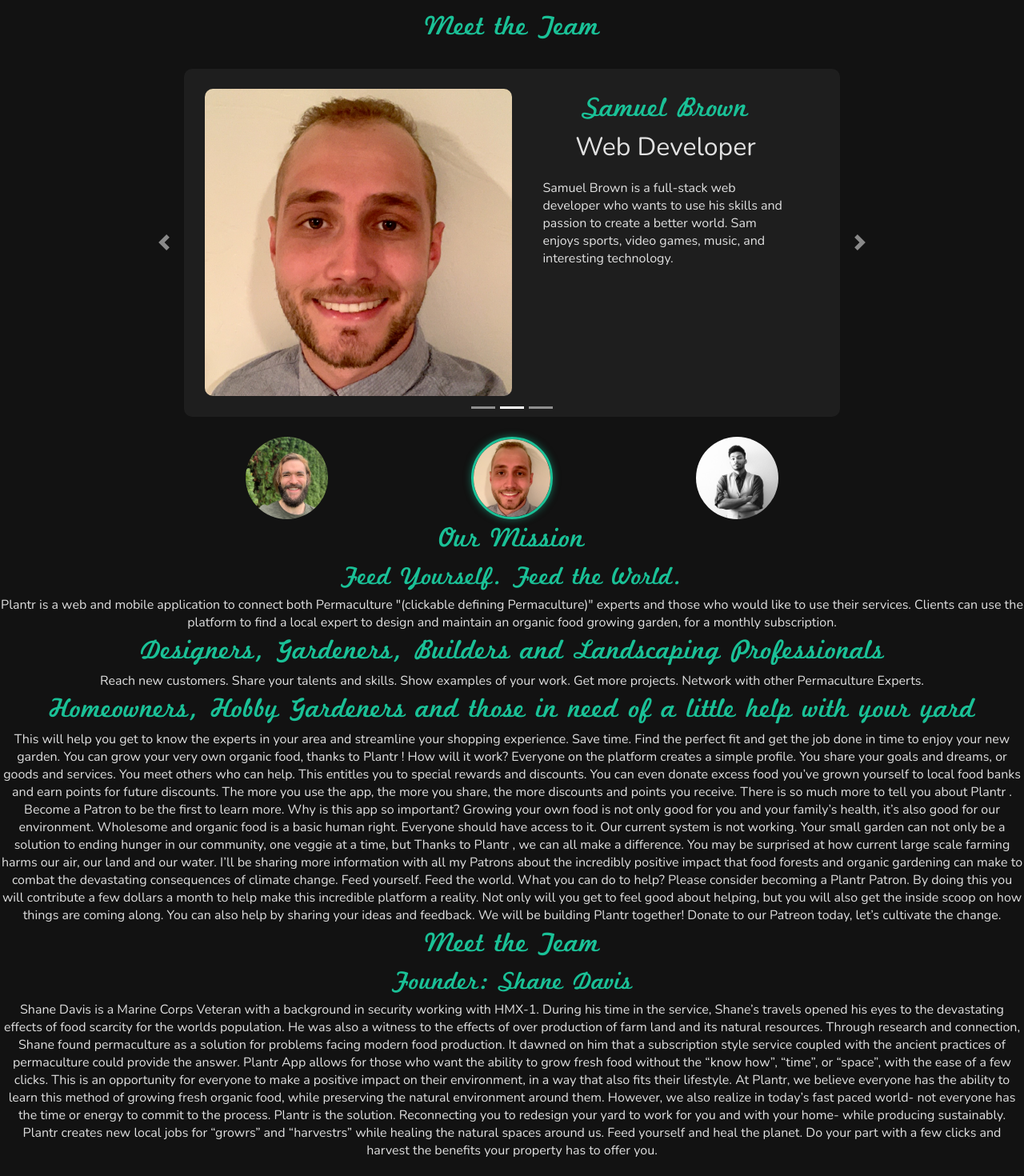
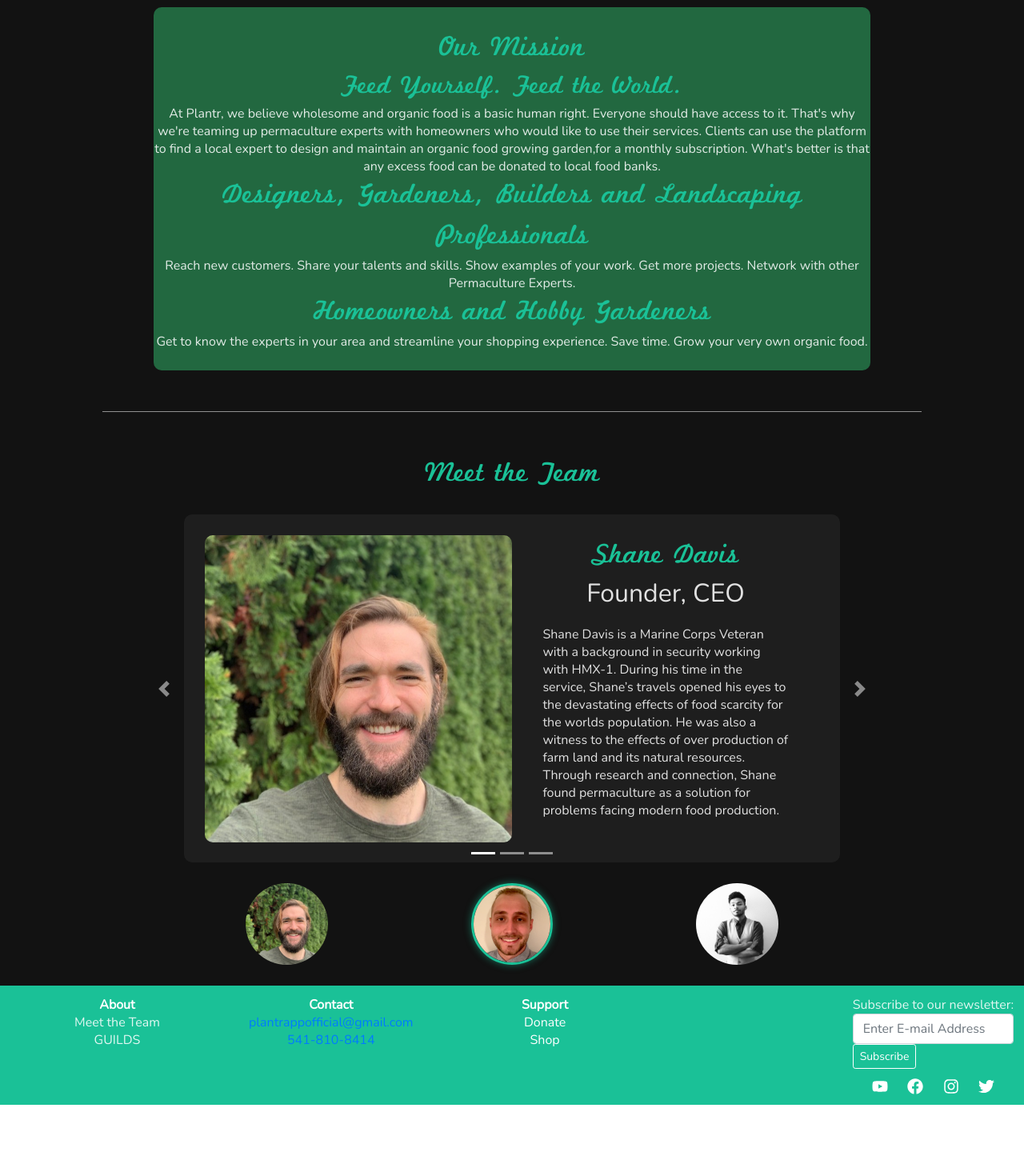
Before and after one commit to Plantrapp/plantrMarketing, a React (Create React App) app: page /nav/about in a window 1280 px wide. Shown: the part 140-1610 px from the top of the page at 80% size. After the commit the page ends 1521 px from the top, so only its background shows below. Built offline with nearby package versions, Linux system fonts and the light colour scheme.

Commit message:
Adds some styling

```diff
--- a/src/components/Footer/Footer.js
+++ b/src/components/Footer/Footer.js
@@ -30,8 +30,12 @@
         </Row>
 
         <Row>
-          <Col></Col>
-          <Col></Col>
+          <Col>Meet the Team</Col>
+          <Col>
+            <a href="mailto:plantrappofficial@gmail.com">
+              plantrappofficial@gmail.com
+            </a>
+          </Col>
           <Col>
             <NavLink to="/nav/support" className="link-featureless">
               Donate
@@ -40,8 +44,10 @@
         </Row>
 
         <Row>
-          <Col></Col>
-          <Col></Col>
+          <Col>GUILDS</Col>
+          <Col>
+            <a href="tel:5418108414">541-810-8414</a>
+          </Col>
           <Col>
             <NavLink to="/nav/support" className="link-featureless">
               Shop
--- a/src/pages/About/About.css
+++ b/src/pages/About/About.css
@@ -13,10 +13,6 @@
   width: 10%;
   border-radius: 100%;
 }
-
-/* .selected {
-  border: 2px solid white;
-} */
 .cItem {
   width: 80%;
   display: flex;
@@ -30,7 +26,6 @@
 .carousel-container {
   width: 80%;
   margin: 2% auto;
-  /* background-color: rgba(255, 255, 255, 0.05); */
 }
 .bio {
   display: flex;
@@ -50,3 +45,10 @@
   color: #1ac197;
   /* background-color: #1ac197; */
 }
+.mission {
+  width: 70%;
+  margin: 0 auto;
+  background-color: rgb(34, 104, 64);
+  border-radius: 10px;
+  padding-bottom: 2%;
+}
--- a/src/pages/About/About.js
+++ b/src/pages/About/About.js
@@ -15,10 +15,36 @@
   return (
     <div>
       <h1 className="plantrFont">About Plantr</h1>
+      <section className="mission">
+        <h3 className="plantrFont">Our Mission</h3>
+        <h4 className="plantrFont">Feed Yourself. Feed the World.</h4>
+        <p>
+          At Plantr, we believe wholesome and organic food is a basic human
+          right. Everyone should have access to it. That's why we're teaming up
+          permaculture experts with homeowners who would like to use their
+          services. Clients can use the platform to find a local expert to
+          design and maintain an organic food growing garden,for a monthly
+          subscription. What's better is that any excess food can be donated to
+          local food banks.
+        </p>
+        <h3 className="plantrFont">
+          Designers, Gardeners, Builders and Landscaping Professionals
+        </h3>{" "}
+        <p>
+          Reach new customers. Share your talents and skills. Show examples of
+          your work. Get more projects. Network with other Permaculture Experts.
+        </p>
+        <h3 className="plantrFont">Homeowners and Hobby Gardeners</h3>
+        <p>
+          Get to know the experts in your area and streamline your shopping
+          experience. Save time. Grow your very own organic food.
+        </p>
+      </section>
+      <hr />
       <h3 className="plantrFont">Meet the Team</h3>
       <div className="carousel-container">
         <Carousel
-          activeIndex={index}
+          activeIndex={0}
           onSelect={handleSelect}
           // style={{ color: "#1ac197" }}
         >
@@ -88,81 +114,6 @@
           className={index === 2 ? "selected" : null}
         />
       </div>
-      <h3 className="plantrFont">Our Mission</h3>
-      <h4 className="plantrFont">Feed Yourself. Feed the World.</h4>
-      <p>
-        Plantr is a web and mobile application to connect both Permaculture
-        "(clickable defining Permaculture)" experts and those who would like to
-        use their services. Clients can use the platform to find a local expert
-        to design and maintain an organic food growing garden, for a monthly
-        subscription.
-      </p>
-      <h3 className="plantrFont">
-        Designers, Gardeners, Builders and Landscaping Professionals
-      </h3>{" "}
-      <p>
-        Reach new customers. Share your talents and skills. Show examples of
-        your work. Get more projects. Network with other Permaculture Experts.
-      </p>
-      <h3 className="plantrFont">
-        Homeowners, Hobby Gardeners and those in need of a little help with your
-        yard
-      </h3>
-      <p>
-        This will help you get to know the experts in your area and streamline
-        your shopping experience. Save time. Find the perfect fit and get the
-        job done in time to enjoy your new garden. You can grow your very own
-        organic food, thanks to Plantr ! How will it work? Everyone on the
-        platform creates a simple profile. You share your goals and dreams, or
-        goods and services. You meet others who can help. This entitles you to
-        special rewards and discounts. You can even donate excess food you’ve
-        grown yourself to local food banks and earn points for future discounts.
-        The more you use the app, the more you share, the more discounts and
-        points you receive. There is so much more to tell you about Plantr .
-        Become a Patron to be the first to learn more. Why is this app so
-        important? Growing your own food is not only good for you and your
-        family’s health, it’s also good for our environment. Wholesome and
-        organic food is a basic human right. Everyone should have access to it.
-        Our current system is not working. Your small garden can not only be a
-        solution to ending hunger in our community, one veggie at a time, but
-        Thanks to Plantr , we can all make a difference. You may be surprised at
-        how current large scale farming harms our air, our land and our water.
-        I’ll be sharing more information with all my Patrons about the
-        incredibly positive impact that food forests and organic gardening can
-        make to combat the devastating consequences of climate change. Feed
-        yourself. Feed the world. What you can do to help? Please consider
-        becoming a Plantr Patron. By doing this you will contribute a few
-        dollars a month to help make this incredible platform a reality. Not
-        only will you get to feel good about helping, but you will also get the
-        inside scoop on how things are coming along. You can also help by
-        sharing your ideas and feedback. We will be building Plantr together!
-        Donate to our Patreon today, let’s cultivate the change.
-      </p>
-      <h3 className="plantrFont">Meet the Team</h3>
-      <h4 className="plantrFont">Founder: Shane Davis </h4>
-      <p>
-        Shane Davis is a Marine Corps Veteran with a background in security
-        working with HMX-1. During his time in the service, Shane’s travels
-        opened his eyes to the devastating effects of food scarcity for the
-        worlds population. He was also a witness to the effects of over
-        production of farm land and its natural resources. Through research and
-        connection, Shane found permaculture as a solution for problems facing
-        modern food production. It dawned on him that a subscription style
-        service coupled with the ancient practices of permaculture could provide
-        the answer. Plantr App allows for those who want the ability to grow
-        fresh food without the “know how”, “time”, or “space”, with the ease of
-        a few clicks. This is an opportunity for everyone to make a positive
-        impact on their environment, in a way that also fits their lifestyle. At
-        Plantr, we believe everyone has the ability to learn this method of
-        growing fresh organic food, while preserving the natural environment
-        around them. However, we also realize in today’s fast paced world- not
-        everyone has the time or energy to commit to the process. Plantr is the
-        solution. Reconnecting you to redesign your yard to work for you and
-        with your home- while producing sustainably. Plantr creates new local
-        jobs for “growrs” and “harvestrs” while healing the natural spaces
-        around us. Feed yourself and heal the planet. Do your part with a few
-        clicks and harvest the benefits your property has to offer you.
-      </p>
     </div>
   );
 }
--- a/src/pages/Home/Home.css
+++ b/src/pages/Home/Home.css
@@ -80,3 +80,6 @@
 .title {
   padding-top: 2%;
 }
+.icon {
+  margin: 1% 0 2% 0;
+}
--- a/src/pages/Home/Home.js
+++ b/src/pages/Home/Home.js
@@ -23,11 +23,8 @@
       <section className="why">
         <div>
           <h3 className="plantrFont">Easy</h3>
-          <FaCheckDouble size={50} />
-          {/* <p>
-            Download the Plantr App *insert links to app store and google store*
-          </p>
-          <p>Make an account and select your role *insert screenshots*</p> */}
+          <FaCheckDouble size={50} className="icon" />
+
           <p>
             Connect with others around you to find how you can become a
             permaculture expert, all from the comfort of your own home. *insert
@@ -36,11 +33,11 @@
         </div>
         <div>
           <h3 className="plantrFont">Sustainable</h3>
-          <FaSeedling size={50} />
+          <FaSeedling size={50} className="icon" />
         </div>
         <div>
           <h3 className="plantrFont">Cost Effective</h3>
-          <FaCoins size={50} />
+          <FaCoins size={50} className="icon" />
           <p>
             No more wasting water on dying grass. Instead, use your water to
             grow the garden of your dreams! It takes less water and you can grow
```
